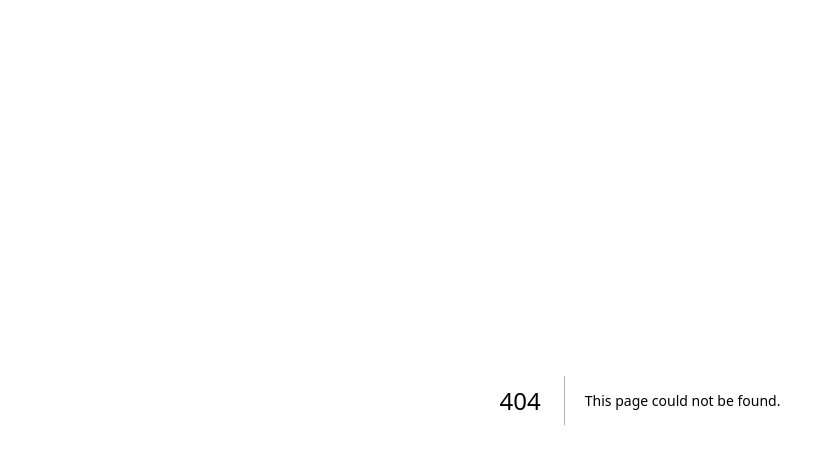
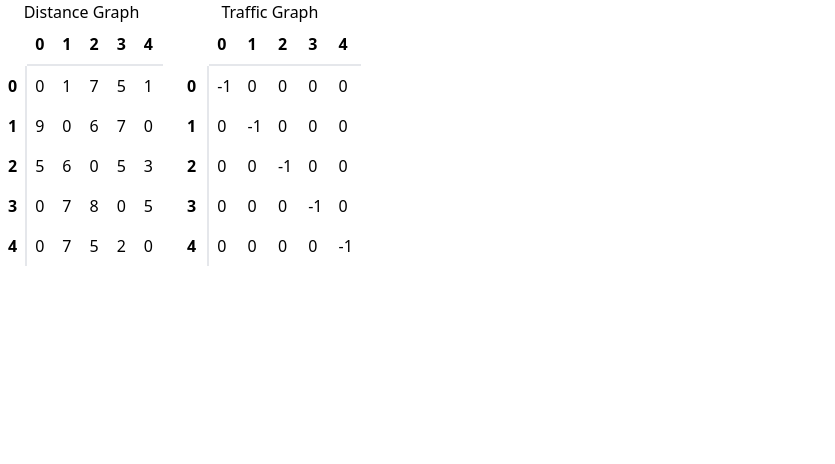
Before and after one commit to scantarbian/shiroko, a Next.js app: page /playground/trafficsim in a window 1280 px wide. Before the commit this address had no page. Shown: the top 464 px of the page, without its empty margins (0-835 px from the left). Built offline with nearby package versions, Linux system fonts and the light colour scheme.

Commit message:
feat: init graph matrices

```diff
--- /dev/null
+++ b/app/playground/trafficsim/page.tsx
@@ -0,0 +1,123 @@
+"use client";
+
+import { useEffect, useState } from "react";
+
+// traffic generator:
+// - tick based
+// - set origin and destination (randomly)
+// - origin and destination spread randomly on graph
+// - amount of vehicle represent graph weight
+// graphs of origin and destination represented by [][] array of n by n
+// - same origin represented by -1
+// - no traffic represented by 0
+// - traffic represented by > 1
+// user input destination
+// use string matching if match not found (close approximation)
+// 1 traffic cycle: vehicle go from origin to destination and back
+// 1 tick = 1 minute? 1440 tick/day
+
+const TrafficSim = () => {
+  const [nodes, setNodes] = useState(5);
+  const [distanceGraph, setDistanceGraph] = useState<number[][]>([[]]);
+  const [trafficGraph, setTrafficGraph] = useState<number[][]>([[]]);
+
+  const initDistanceGraph = (nodes: number) => {
+    // fill graph with values between 0 and 10
+    const graphArray = Array.from({ length: nodes }, () =>
+      Array.from({ length: nodes }, () => Math.floor(Math.random() * 10))
+    );
+
+    // set diagonal to 0
+    for (let i = 0; i < nodes; i++) {
+      graphArray[i][i] = 0;
+    }
+
+    setDistanceGraph(graphArray);
+  };
+
+  const initTrafficGraph = (nodes: number) => {
+    // fill entire graph with 0
+    const graphArray = new Array(nodes)
+      .fill(1)
+      .map(() => new Array(nodes).fill(0));
+
+    // set diagonal to -1
+    for (let i = 0; i < nodes; i++) {
+      graphArray[i][i] = -1;
+    }
+
+    setTrafficGraph(graphArray);
+  };
+
+  useEffect(() => {
+    initDistanceGraph(nodes);
+    initTrafficGraph(nodes);
+  }, []);
+
+  return (
+    <main>
+      <div className="flex space-x-4">
+        <div className="flex flex-col items-center">
+          <h1>Distance Graph</h1>
+          <div className="grid grid-cols-6">
+            <span></span>
+            {distanceGraph.map((col, j) => {
+              return (
+                <span className="font-bold border-b-2 p-2" key={j}>
+                  {j}
+                </span>
+              );
+            })}
+            {distanceGraph.map((row, i) => {
+              return (
+                <>
+                  <span className="font-bold border-r-2 p-2" key={i}>
+                    {i}
+                  </span>
+                  {row.map((col, j) => {
+                    return (
+                      <span key={j} className="p-2">
+                        {col}
+                      </span>
+                    );
+                  })}
+                </>
+              );
+            })}
+          </div>
+        </div>
+        <div className="flex flex-col items-center">
+          <h1>Traffic Graph</h1>
+          <div className="grid grid-cols-6">
+            <span></span>
+            {trafficGraph.map((col, j) => {
+              return (
+                <span className="font-bold border-b-2 p-2" key={j}>
+                  {j}
+                </span>
+              );
+            })}
+            {trafficGraph.map((row, i) => {
+              return (
+                <>
+                  <span className="font-bold border-r-2 p-2" key={i}>
+                    {i}
+                  </span>
+                  {row.map((col, j) => {
+                    return (
+                      <span key={j} className="p-2">
+                        {col}
+                      </span>
+                    );
+                  })}
+                </>
+              );
+            })}
+          </div>
+        </div>
+      </div>
+    </main>
+  );
+};
+
+export default TrafficSim;
```
Also changed, not shown: components/navbar/NavItems.tsx (line endings or trailing spaces).
